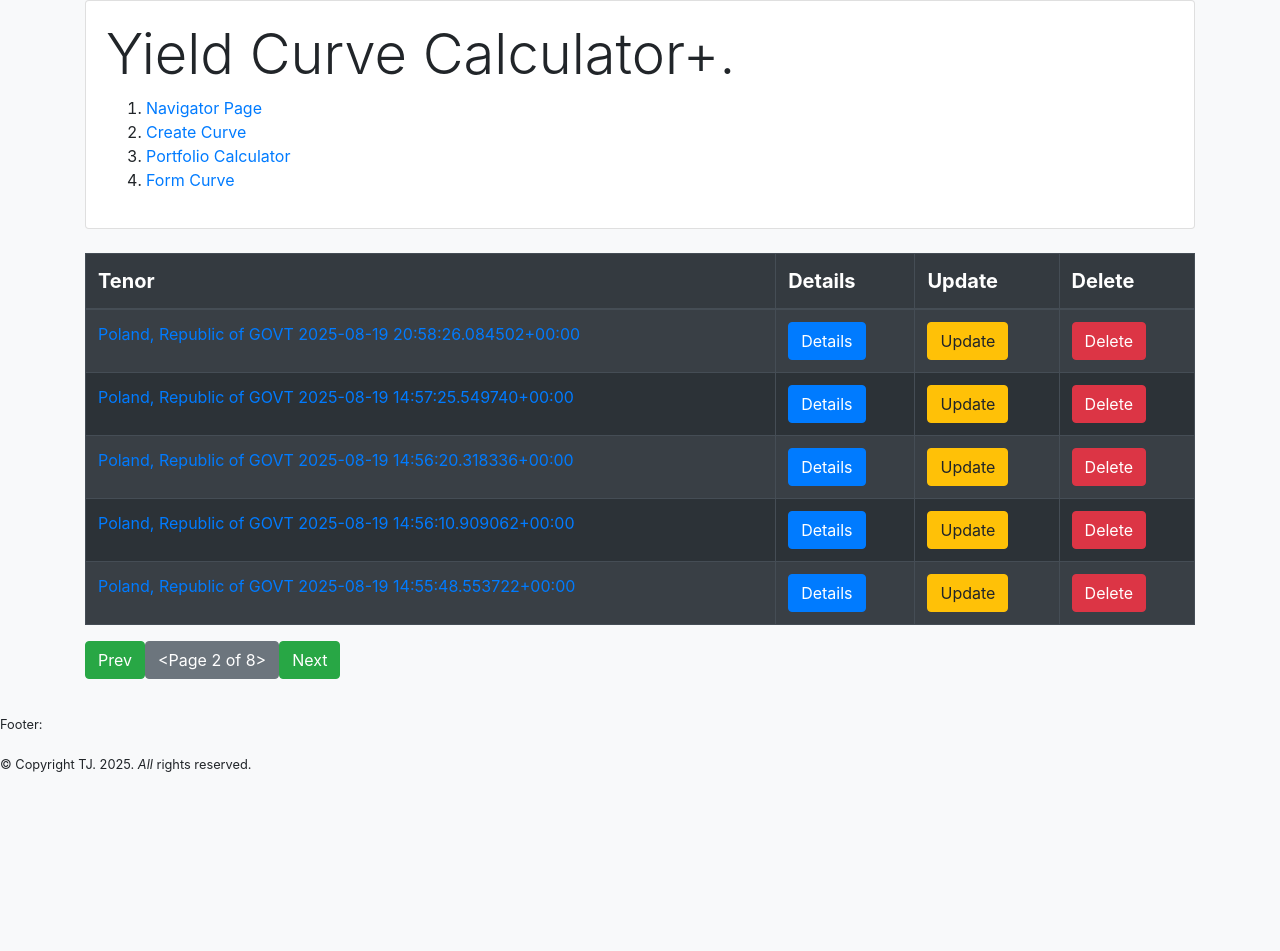
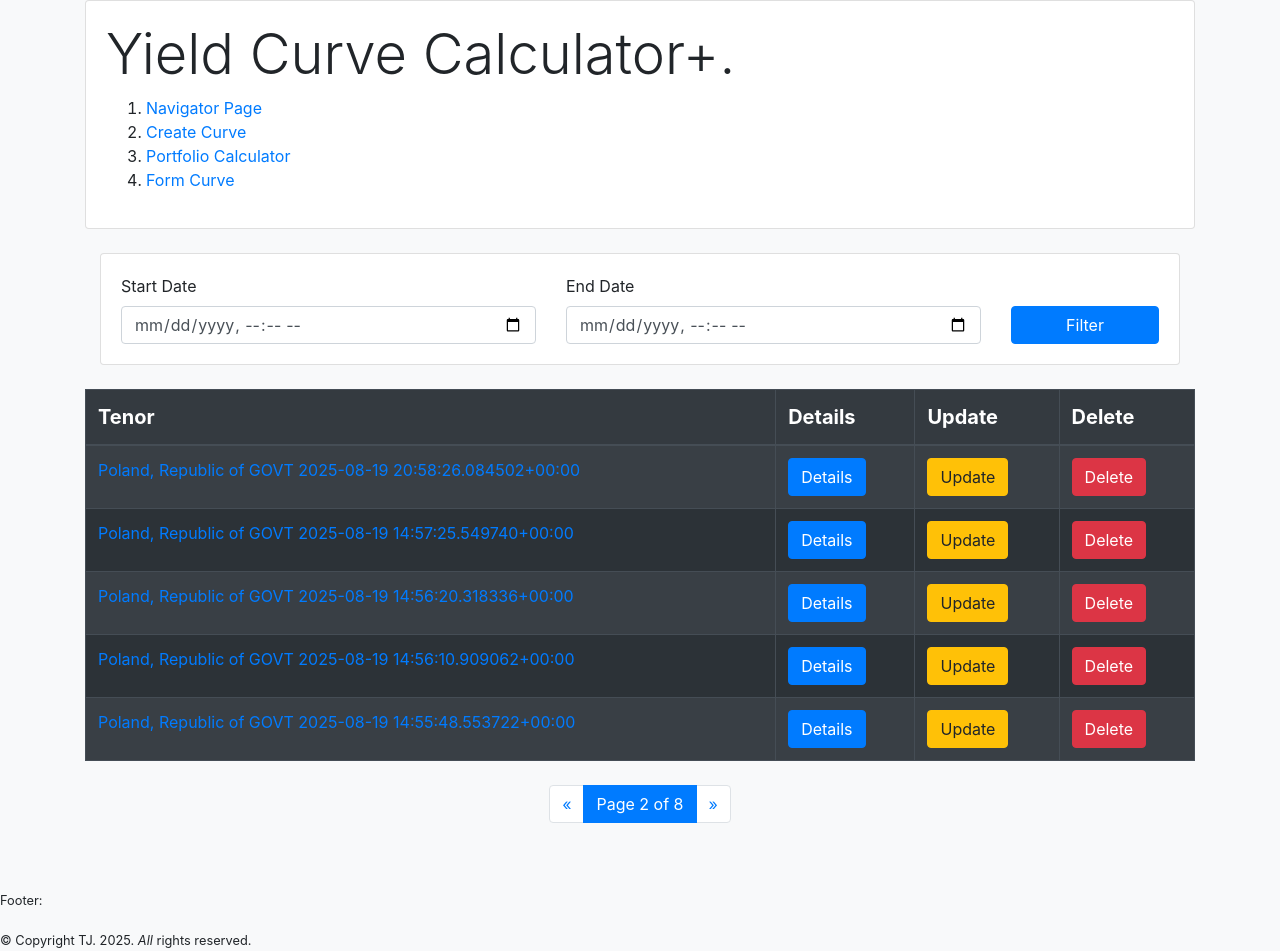
Before and after one commit to jata4321/DjangoProject1, a Django app: page /curvecalc/listview/?page=2 in a window 1280 px wide. Before the commit the page ends 772 px from the top, so only its background shows below. Run offline with Django 5.2, Linux system fonts and the light colour scheme; data comes from the database, SQL or seed files in the repository.

Commit message:
Add date filtering to `curve_list.html` with `DateRangeForm`, improve pagination UI, and enhance table styling. Update views for dynamic filtering logic.

```diff
--- a/curvecalc/forms.py
+++ b/curvecalc/forms.py
@@ -16,3 +16,19 @@ class CurveForm(forms.ModelForm):
             'tenor_7y': forms.NumberInput(attrs={'class': 'form-control'}),
             'tenor_10y': forms.NumberInput(attrs={'class': 'form-control'}),
         }
+
+class DateRangeForm(forms.Form):
+    start_date = forms.DateTimeField(
+        widget=forms.DateTimeInput(attrs={
+            'type': 'datetime-local',
+            'class': 'form-control'
+        }),
+        required=False
+    )
+    end_date = forms.DateTimeField(
+        widget=forms.DateTimeInput(attrs={
+            'type': 'datetime-local',
+            'class': 'form-control'
+        }),
+        required=False
+    )
--- a/curvecalc/templates/curvecalc/curve_list.html
+++ b/curvecalc/templates/curvecalc/curve_list.html
@@ -25,7 +25,26 @@
 </div>
 <br>
 <div class="container">
-    <table class="table table-striped table-bordered table-hover table-dark">
+<div class="container mb-4">
+    <div class="card">
+        <div class="card-body">
+            <form method="get" class="row g-3 align-items-end">
+                <div class="col-md-5">
+                    <label for="{{ date_form.start_date.id_for_label }}" class="form-label">Start Date</label>
+                    {{ date_form.start_date }}
+                </div>
+                <div class="col-md-5">
+                    <label for="{{ date_form.end_date.id_for_label }}" class="form-label">End Date</label>
+                    {{ date_form.end_date }}
+                </div>
+                <div class="col-md-2">
+                    <button type="submit" class="btn btn-primary w-100">Filter</button>
+                </div>
+            </form>
+        </div>
+    </div>
+</div>
+    <table class="table table-striped table-bordered table-hover table-dark rounded-4">
         <thead>
             <tr class="lead">
                 <th class="scope-col">Tenor</th>
@@ -44,15 +63,29 @@
        {% endfor %}
     </table>
 
-    <div class="pagination">
-        {% if page_obj %}
+<div class="pagination justify-content-center my-4">
+    {% if page_obj.paginator.num_pages > 1 %}
+        <nav aria-label="Page navigation">
+            <ul class="pagination">
                 {% if page_obj.has_previous %}
-                <a class="h5 page-item btn btn-success" href="?page={{ page_obj.previous_page_number }}">Prev</a>
+                    <li class="page-item">
+                        <a class="page-link" href="?page={{ page_obj.previous_page_number }}{% if request.GET.start_date %}&start_date={{ request.GET.start_date }}{% endif %}{% if request.GET.end_date %}&end_date={{ request.GET.end_date }}{% endif %}">&laquo;</a>
+                    </li>
                 {% endif %}
-                <a class="h5 page-item btn btn-secondary" href="#">{{ page_obj }}</a>
+
+                <li class="page-item active">
+                    <span class="page-link">
+                        Page {{ page_obj.number }} of {{ page_obj.paginator.num_pages }}
+                    </span>
+                </li>
+
                 {% if page_obj.has_next %}
-                <a class="h5 page-item btn btn-success" href="?page={{ page_obj.next_page_number }}">Next</a>
+                    <li class="page-item">
+                        <a class="page-link" href="?page={{ page_obj.next_page_number }}{% if request.GET.start_date %}&start_date={{ request.GET.start_date }}{% endif %}{% if request.GET.end_date %}&end_date={{ request.GET.end_date }}{% endif %}">&raquo;</a>
+                    </li>
                 {% endif %}
+            </ul>
+        </nav>
     {% endif %}
 </div>
 
--- a/curvecalc/views.py
+++ b/curvecalc/views.py
@@ -1,3 +1,5 @@
+from decimal import Decimal
+from locale import localize
 from typing import Any
 from django.shortcuts import render
 from django.views.generic import TemplateView, ListView, DetailView, CreateView, UpdateView, DeleteView, FormView
@@ -5,6 +7,9 @@ from .models import Tenor
 from .forms import CurveForm
 from .calculations import addition, nss_curve, forward_curve
 import plotly.express as px
+from django.utils import timezone
+from datetime import datetime
+from .forms import DateRangeForm
 
 # Create your views here.
 
@@ -46,7 +51,27 @@ class CurveListView(ListView):
     model = Tenor
     template_name = 'curvecalc/curve_list.html'
     paginate_by = 5
-    ordering = ['-id']
+    ordering = ['-pk']
+
+    def get_queryset(self):
+        queryset = super().get_queryset()
+        start_date = self.request.GET.get('start_date')
+        end_date = self.request.GET.get('end_date')
+
+        if start_date:
+            start_date = datetime.fromisoformat(start_date)
+            queryset = queryset.filter(date__gte=start_date)
+        if end_date:
+            end_date = datetime.fromisoformat(end_date)
+            queryset = queryset.filter(date__lte=end_date)
+
+        return queryset
+
+    def get_context_data(self, **kwargs):
+        context = super().get_context_data(**kwargs)
+        context['date_form'] = DateRangeForm(self.request.GET)
+        return context
+
 
 class CurveDetailView(DetailView):
     model = Tenor
@@ -69,13 +94,16 @@ class CurveDeleteView(DeleteView):
     template_name = 'curvecalc/curve_delete.html'
     success_url = '/curvecalc/listview/'
 
+
+
 class AddCurveView(FormView):
     template_name = 'curvecalc/curve_form.html'
     form_class = CurveForm
 
-    def __init__(self, **kwargs: Any):
-        super().__init__(**kwargs)
+    def __init__(self, *args, **kwargs: Any):
+        super().__init__(*args, **kwargs)
         self.cleaned = None
+
 
     def form_valid(self, form):
         self.cleaned = form.cleaned_data
```
Lines whose indentation alone changed are shown as unchanged.
